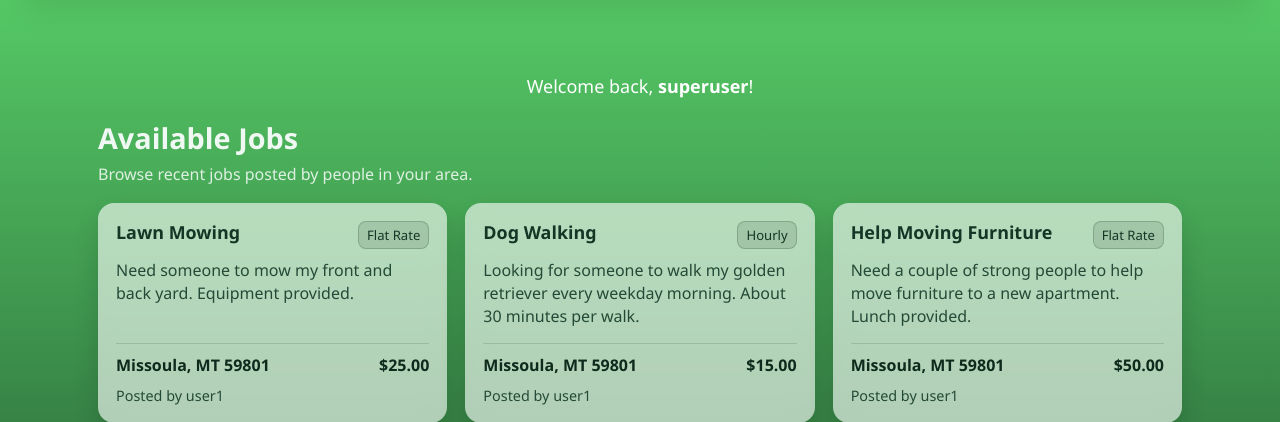
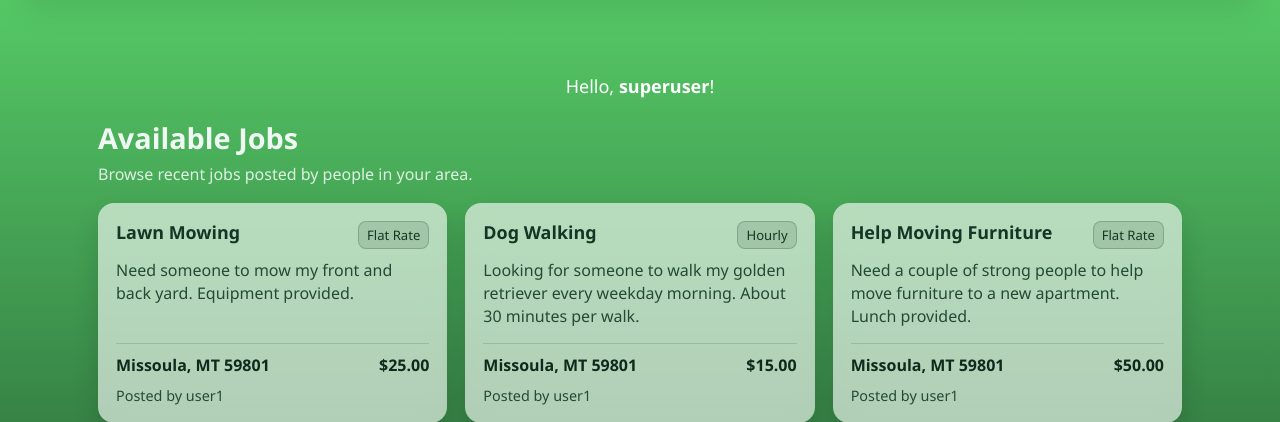
Before and after one commit to Tevans002/Advanced_Software_Science, a Django app: page / in a window 1280 px wide. Shown: the part 115-537 px from the top of the page. Run offline with Django 5.2, Linux system fonts and the light colour scheme; a user stored in the database is signed in; data comes from the database, SQL or seed files in the repository.

Commit message:
added back login message because its needed for a test

```diff
--- a/SpareChange/templates/home.html
+++ b/SpareChange/templates/home.html
@@ -10,7 +10,7 @@
   </div>
   {% else %}
   <p style="color: white; font-size: 18px; margin-top: 30px">
-    Welcome back, <strong>{{ user.username }}</strong>!
+    Hello, <strong>{{ user.username }}</strong>!
   </p>
   {% endif %}
 </div>
```
